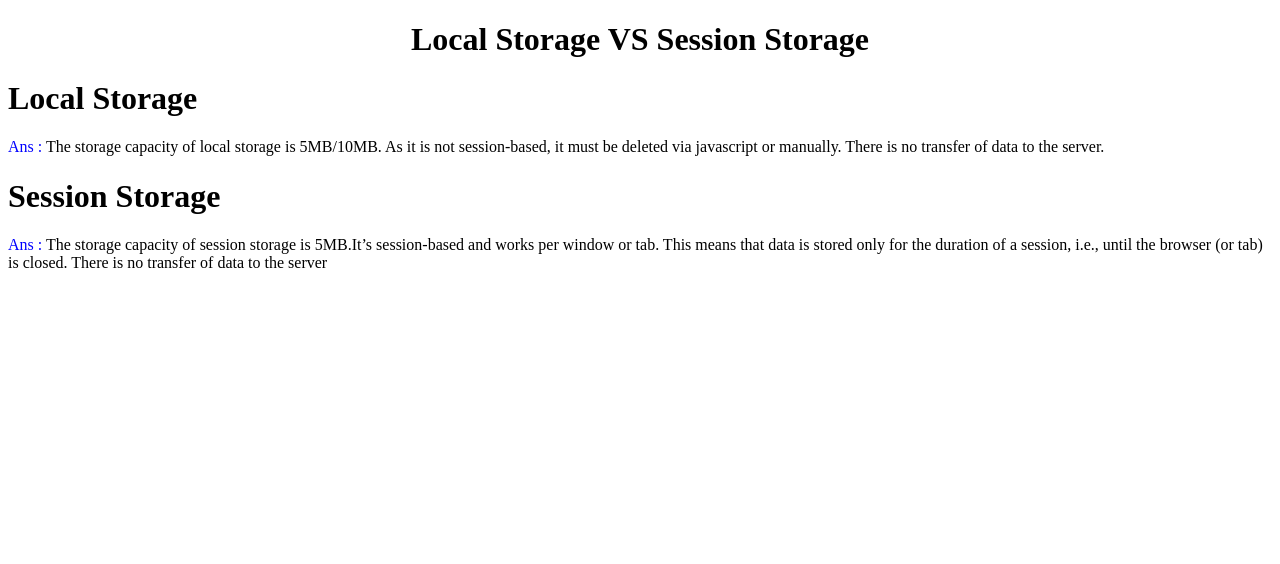
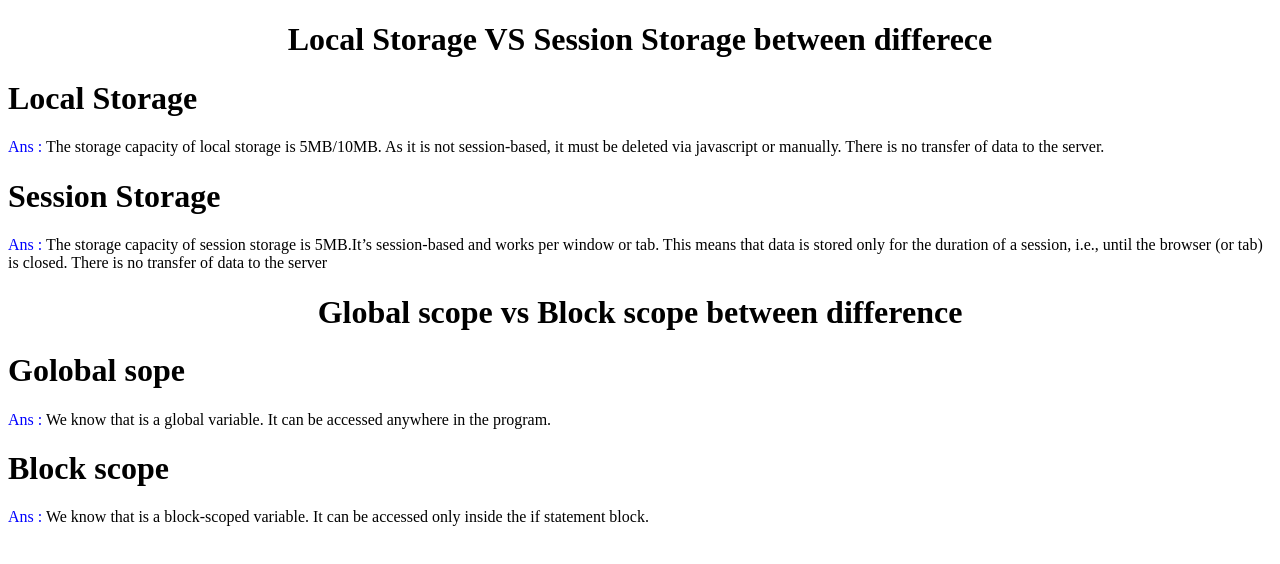
Before and after one commit to Mofassel100/type-monster-debug-project-7, a plain HTML site: page blog.html in a window 1280 px wide. Drawn offline with Linux system fonts and the light colour scheme.

Commit message:
global vs block scope added

```diff
--- a/blog.html
+++ b/blog.html
@@ -9,11 +9,18 @@
 <body>
 <!-- LocaStora vs SessionStore differce -->
 <div>
-    <h1 style="text-align: center;">Local Storage VS Session Storage</h1>
+    <h1 style="text-align: center;">Local Storage VS Session Storage between differece</h1>
 
 <p><h1>Local Storage </h1><span style="color:blue ;">Ans : </span>The storage capacity of local storage is 5MB/10MB. As it is not session-based, it must be deleted via javascript or manually. There is no transfer of data to the server.</p>
 <p><h1>Session Storage</h1><span style="color: blue;">Ans : </span> The storage capacity of session storage is 5MB.It’s session-based and works per window or tab. This means that data is stored only for the duration of a session, i.e., until the browser (or tab) is closed. There is no transfer of data to the server</p>
 </div>
 
+<!--   Global scope vs Block spope  -->
+<div>
+    <h1 style="text-align: center;">Global scope vs Block scope between difference</h1>
+    <p><h1>Golobal sope </h1><span style="color: blue;">Ans : </span>We know that is a global variable. It can be accessed anywhere in the program.</p>
+    <p><h1 >Block scope</h1><span style="color: blue;">Ans : </span> We know that is a block-scoped variable. It can be accessed only inside the if statement block. </p>
+</div>
+
 </body>
 </html>
```
